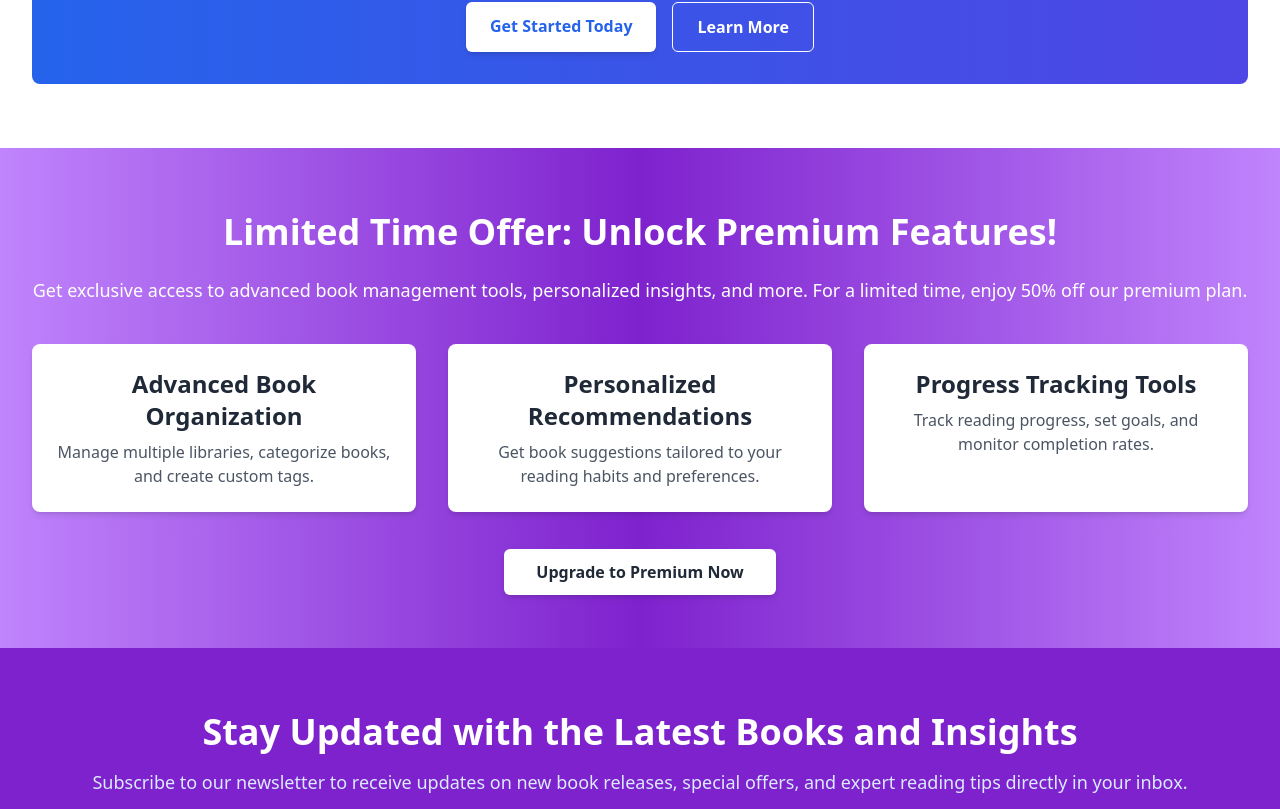
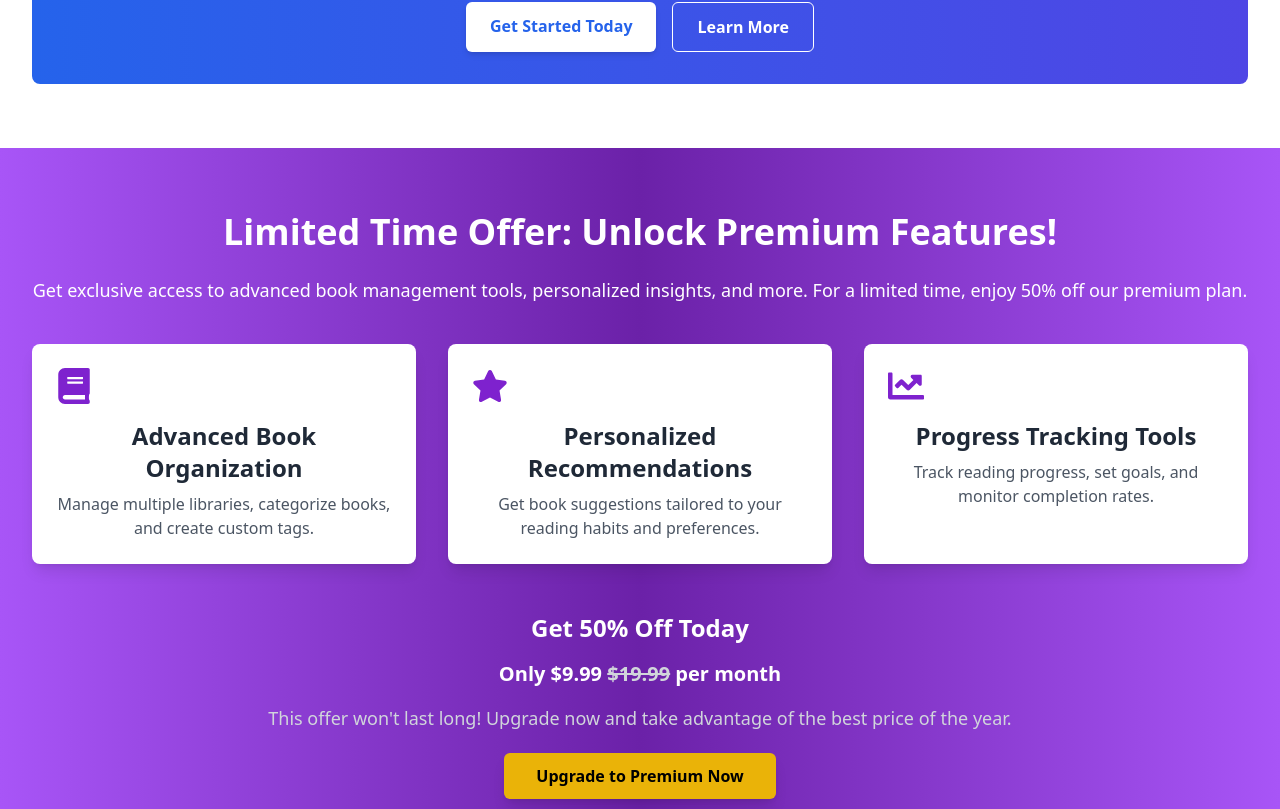
Before and after one commit to Joynal-Abedin85/book-bundle, a React (Vite) app: page / in a window 1280 px wide. Shown: the part 2771-3580 px from the top of the page. Built offline with nearby package versions, Linux system fonts and the light colour scheme; no server answers.

Commit message:
add some change on offer

```diff
--- a/src/ejpupdate/Offer.jsx
+++ b/src/ejpupdate/Offer.jsx
@@ -1,17 +1,17 @@
 import React from 'react';
+import { FaBook, FaStar, FaChartLine } from 'react-icons/fa';
 
 const Offer = () => {
-    return (
-        <div>
-            <section className="bg-gradient-to-r from-purple-400 via-purple-700 to-purple-400 py-16">
-      <div className="max-w-7xl mx-auto px-4 sm:px-6 lg:px-8 text-center">
+  return (
+    <section className="bg-gradient-to-r from-purple-500 via-purple-800 to-purple-500 py-16">
+      <div className="max-w-7xl mx-auto px-4 sm:px-6 lg:px-8 text-center text-white">
 
         {/* Offer Heading */}
-        <h2 className="text-4xl font-extrabold text-white mb-6">
+        <h2 className="text-4xl font-extrabold mb-6">
           Limited Time Offer: Unlock Premium Features!
         </h2>
 
-        <p className="text-lg text-white mb-10">
+        <p className="text-lg mb-10">
           Get exclusive access to advanced book management tools, personalized insights, and more.
           For a limited time, enjoy 50% off our premium plan.
         </p>
@@ -20,7 +20,10 @@ const Offer = () => {
         <div className="grid grid-cols-1 sm:grid-cols-2 md:grid-cols-3 gap-8 mb-12">
 
           {/* Feature 1 */}
-          <div className="bg-white p-6 rounded-lg shadow-md hover:shadow-lg transition-shadow duration-300">
+          <div className="bg-white p-6 rounded-lg shadow-lg hover:shadow-xl transition-shadow duration-300">
+            <div className="text-4xl mb-4 text-purple-700">
+              <FaBook />
+            </div>
             <h3 className="text-2xl font-semibold text-gray-800 mb-2">
               Advanced Book Organization
             </h3>
@@ -30,7 +33,10 @@ const Offer = () => {
           </div>
 
           {/* Feature 2 */}
-          <div className="bg-white p-6 rounded-lg shadow-md hover:shadow-lg transition-shadow duration-300">
+          <div className="bg-white p-6 rounded-lg shadow-lg hover:shadow-xl transition-shadow duration-300">
+            <div className="text-4xl mb-4 text-purple-700">
+              <FaStar />
+            </div>
             <h3 className="text-2xl font-semibold text-gray-800 mb-2">
               Personalized Recommendations
             </h3>
@@ -40,7 +46,10 @@ const Offer = () => {
           </div>
 
           {/* Feature 3 */}
-          <div className="bg-white p-6 rounded-lg shadow-md hover:shadow-lg transition-shadow duration-300">
+          <div className="bg-white p-6 rounded-lg shadow-lg hover:shadow-xl transition-shadow duration-300">
+            <div className="text-4xl mb-4 text-purple-700">
+              <FaChartLine />
+            </div>
             <h3 className="text-2xl font-semibold text-gray-800 mb-2">
               Progress Tracking Tools
             </h3>
@@ -50,17 +59,27 @@ const Offer = () => {
           </div>
         </div>
 
-        {/* Call to Action */}
+        {/* Pricing Section */}
+        <div className="text-center mb-8">
+          <h3 className="text-2xl font-semibold mb-4">Get 50% Off Today</h3>
+          <p className="text-xl font-bold text-white mb-4">
+            Only $9.99 <span className="line-through text-gray-300">$19.99</span> per month
+          </p>
+          <p className="text-lg text-gray-300 mb-6">
+            This offer won't last long! Upgrade now and take advantage of the best price of the year.
+          </p>
+        </div>
+
+        {/* Call to Action Button */}
         <a
           href="#"
-          className="bg-white text-black-700 font-bold py-3 px-8 rounded-md shadow-md hover:shadow-lg transition-shadow duration-300"
+          className="bg-yellow-500 text-black font-bold py-3 px-8 rounded-md shadow-lg hover:shadow-xl transition-all duration-300 transform hover:scale-105"
         >
           Upgrade to Premium Now
         </a>
       </div>
     </section>
-        </div>
-    );
+  );
 };
 
 export default Offer;
```
